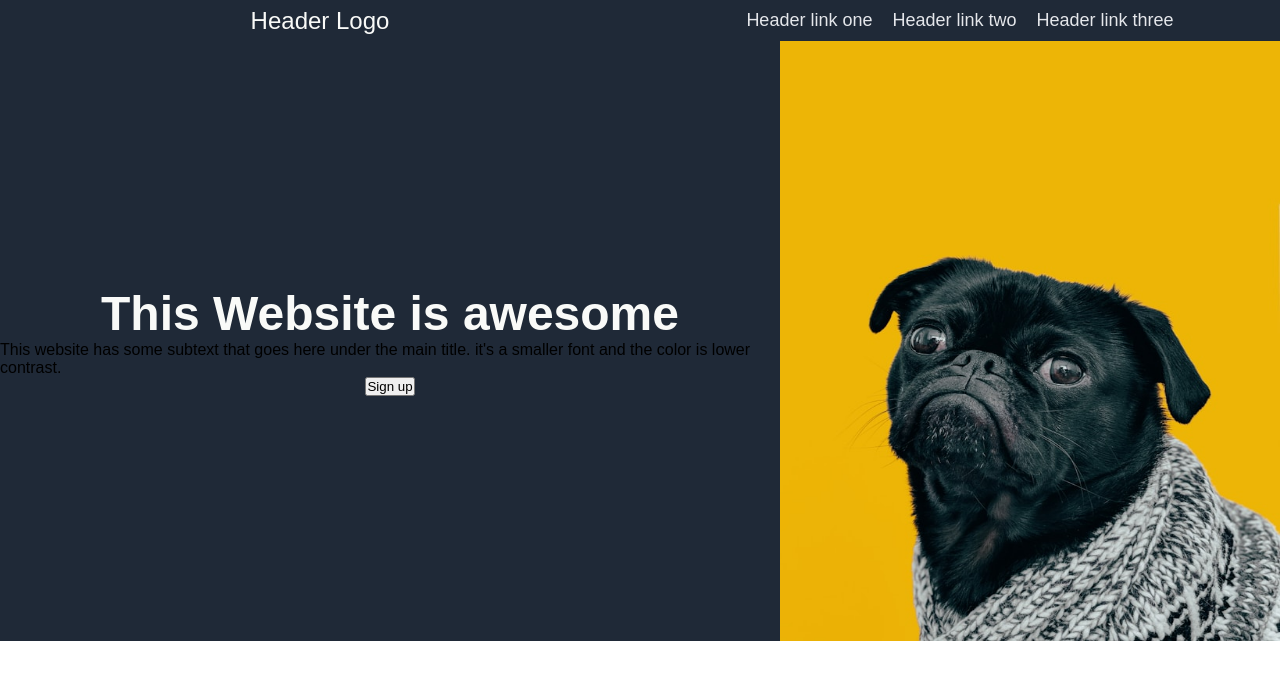
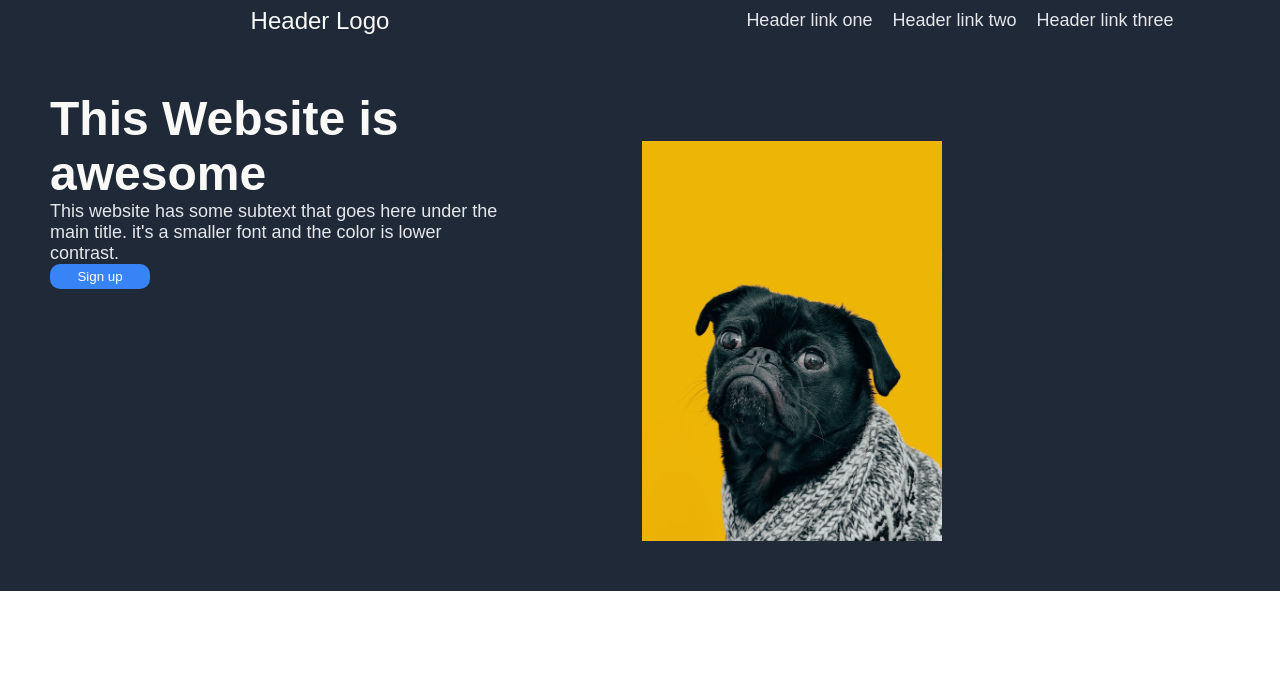
Before and after one commit to Linkesh-Raju/Landing-page, a plain HTML site: page index.html in a window 1280 px wide. Drawn offline with Linux system fonts and the light colour scheme.

Commit message:
Finished the first section

```diff
--- a/index.html
+++ b/index.html
@@ -20,13 +20,13 @@
         </div>
         <div class="content">
             <div class="content-left">
-                <h1>This Website is awesome</h1>
-                <p lass="header-link">This website has some subtext that goes here under the main title. it's a smaller font and the color is lower contrast. </p>
+                <h1>This Website is <br/>awesome</h1>
+                <p class="p-first">This website has some subtext that goes here under the<br/> main title. it's a smaller font and the color is lower <br/>contrast. </p>
                 <button type="button" class="sign-up-first-section">Sign up</button>
 
             </div>
             <div class="content-right">
-                <img src="./dog.jpg" alt="picture of a cool dog" width="500px" height="600px">
+                <img src="./dog.jpg" alt="picture of a cool dog" width="300px" height="400px ">
 
             </div>
         </div>
--- a/styles.css
+++ b/styles.css
@@ -47,14 +47,43 @@ h1{
     color: #F9FAF8;
 }
 
-.content-left, .content-right{
+.content-right{
     display: flex;
     justify-content:center;
     align-items:center;
     flex-direction: column;
+    width: 50%;
+}
+
+.content--left{
+    display: flex;
+    width: 0%;
+    flex-direction: column;
+    justify-content: center;
+    align-items: center;
 }
 
 .content{
     display: flex;
     flex-direction: row;
+    margin: 50px;
 }
+
+img{
+    margin:50px
+}
+
+.p-first{
+    margin: left;
+    color:#E5E7EB;
+    font-size: 18px;
+}
+
+.sign-up-first-section{
+    background-color:#3883F6;
+    color:white;
+    width:100px;
+    height: 25px;
+    border:#3883F6;
+    border-radius: 10px;
+}
```
